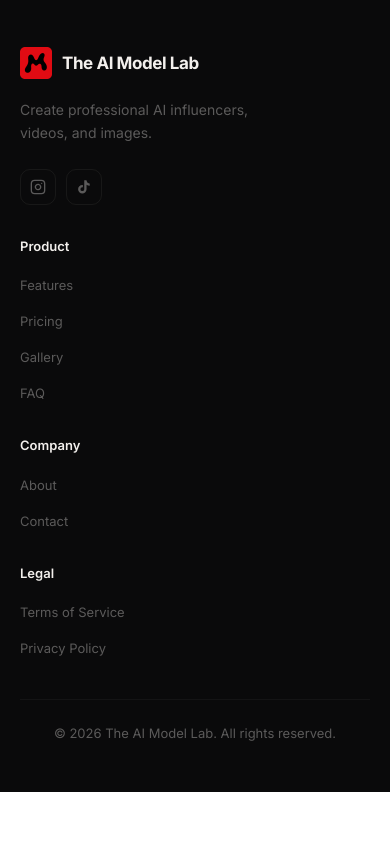
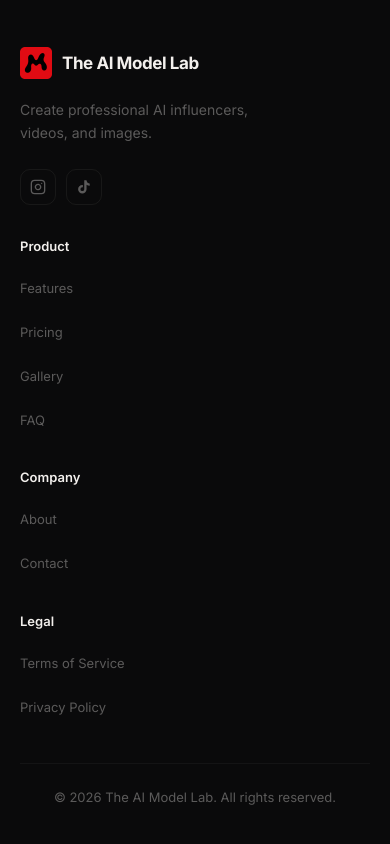
Before and after one commit to Gusdev06/theaimodelab-web, a Next.js app: page / in a window 390 px wide. Shown: the part 9854-10698 px from the top of the page. Before the commit the page ends 10646 px from the top, so only its background shows below. Built offline with nearby package versions, Linux system fonts and the light colour scheme; no server answers.

Commit message:
Increase mobile footer tap targets
Expands footer link hit areas so the quiz route has no interactive targets below the compact 32px mobile threshold.

```diff
--- a/components/landing/footer.tsx
+++ b/components/landing/footer.tsx
@@ -87,7 +87,7 @@
                 <li key={l.label}>
                   <a
                     href={l.href}
-                    className="landing-ease text-[13px] text-landing-text-muted transition-colors duration-300 hover:text-landing-text"
+                    className="landing-ease inline-flex min-h-8 min-w-8 items-center text-[13px] text-landing-text-muted transition-colors duration-300 hover:text-landing-text"
                   >
                     {l.label}
                   </a>
@@ -106,7 +106,7 @@
                 <li key={l.label}>
                   <a
                     href={l.href}
-                    className="landing-ease text-[13px] text-landing-text-muted transition-colors duration-300 hover:text-landing-text"
+                    className="landing-ease inline-flex min-h-8 min-w-8 items-center text-[13px] text-landing-text-muted transition-colors duration-300 hover:text-landing-text"
                   >
                     {l.label}
                   </a>
@@ -125,7 +125,7 @@
                 <li key={l.label}>
                   <a
                     href={l.href}
-                    className="landing-ease text-[13px] text-landing-text-muted transition-colors duration-300 hover:text-landing-text"
+                    className="landing-ease inline-flex min-h-8 min-w-8 items-center text-[13px] text-landing-text-muted transition-colors duration-300 hover:text-landing-text"
                   >
                     {l.label}
                   </a>
```
